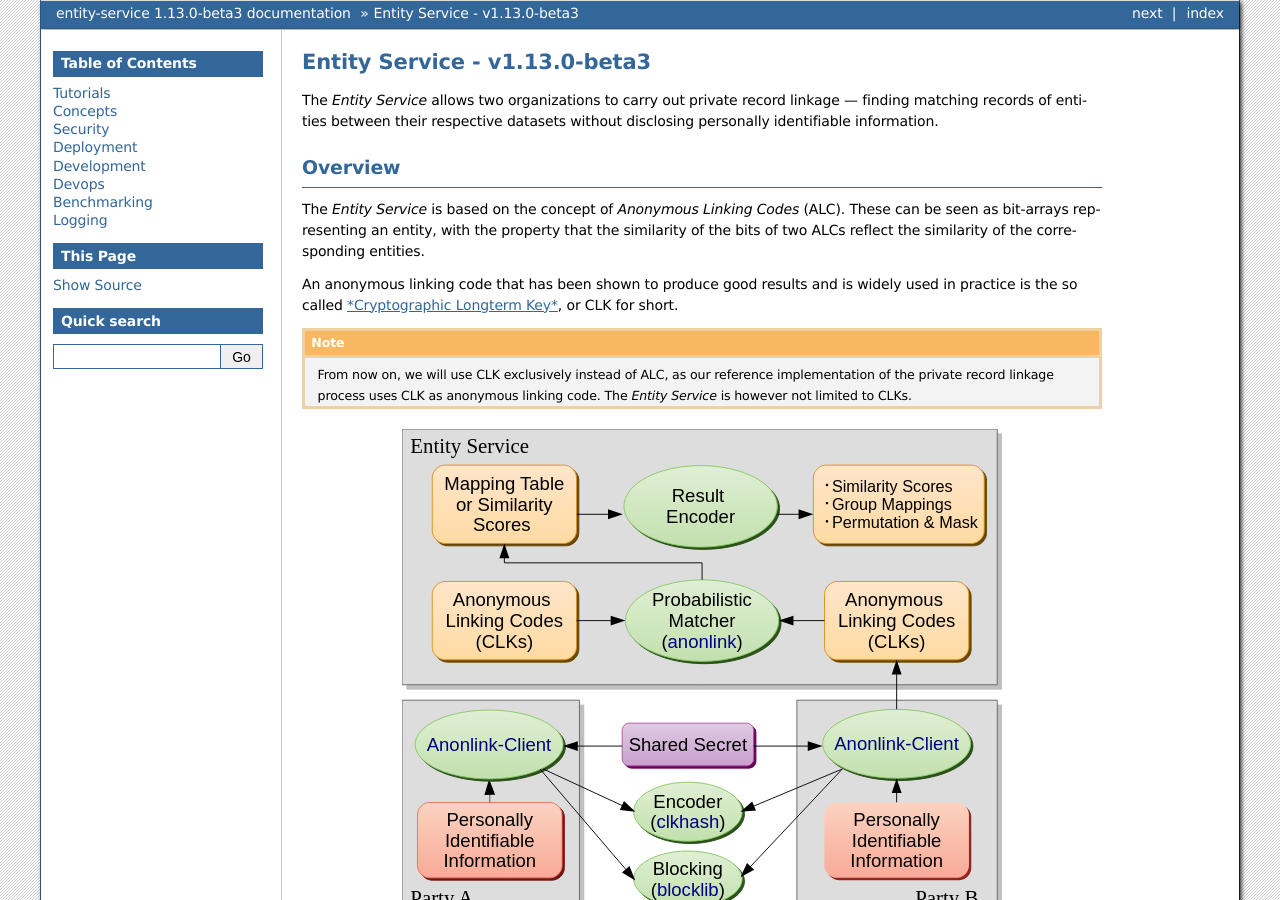
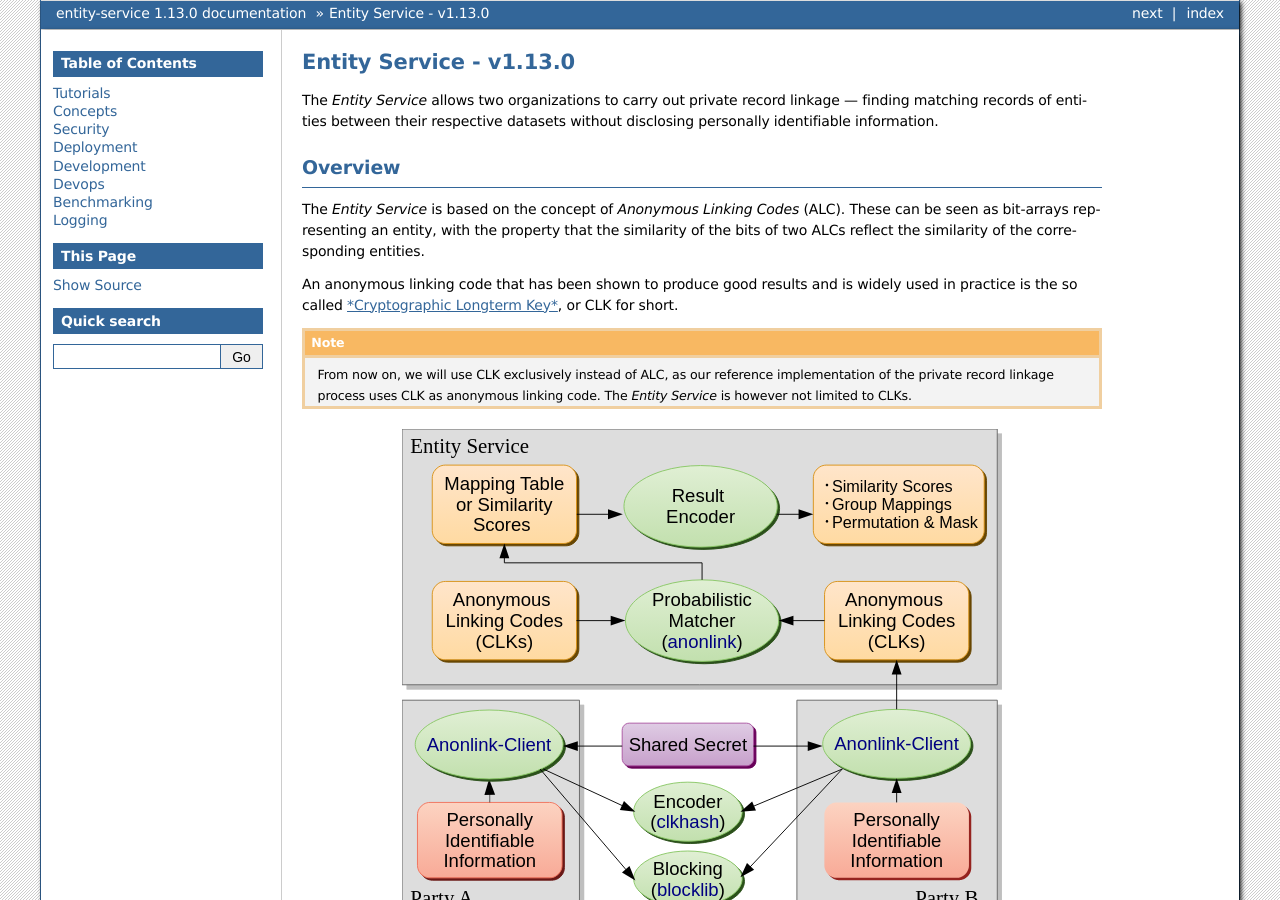
Before and after one commit to data61/anonlink-entity-service, a Sphinx documentation site: the page built from docs/index.rst, in a window 1280 px wide and 900 px high. Built offline with Sphinx 7.4.7, drawn with Linux system fonts in a browser that asks for light colours; formulas are drawn with MathJax 3; pages that are not in the unit, such as notebooks, are missing from menus; some of the changed text lies outside the part shown.

Commit message:
update version number

```diff
--- a/docs/conf.py
+++ b/docs/conf.py
@@ -68,7 +68,7 @@ author = 'Confidential Computing Team, Data61, CSIRO'
 # The short X.Y version.
 version = '1.13'
 # The full version, including alpha/beta/rc tags.
-release = '1.13.0-beta3'
+release = '1.13.0'
 
 # The language for content autogenerated by Sphinx. Refer to documentation
 # for a list of supported languages.
```
Also changed, not shown: 4 other files.
